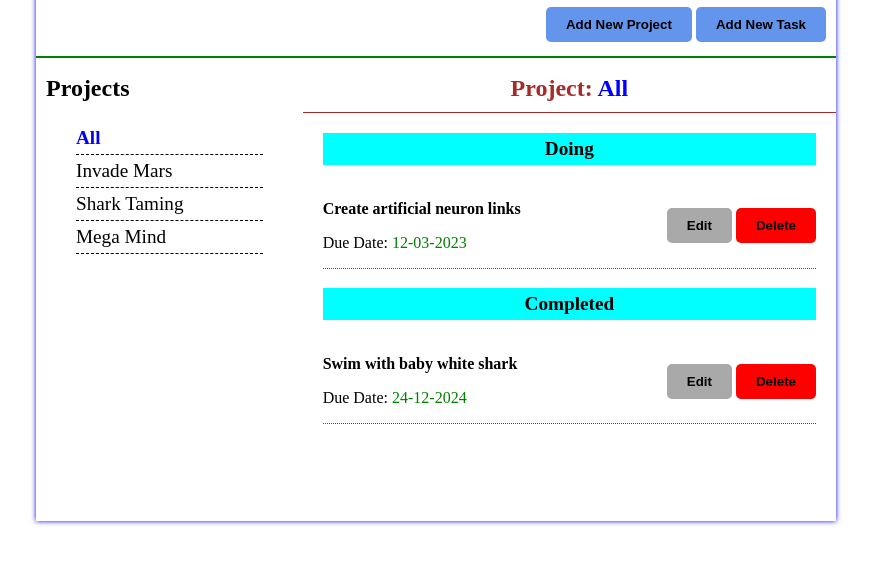
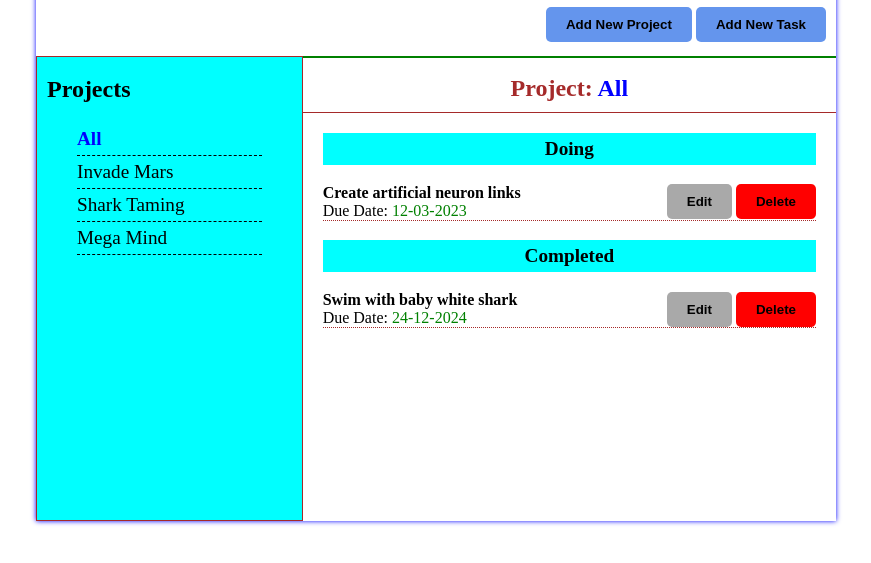
Before and after one commit to SonDo580/todo-list, a website built with webpack: page dist/index.html in a window 1280 px wide. Shown: the part 169-732 px from the top of the page, without its empty margins (204-1075 px from the left). Built offline with nearby package versions, Linux system fonts and the light colour scheme.

Commit message:
Restyle the task display

```diff
--- a/src/style.css
+++ b/src/style.css
@@ -68,6 +68,8 @@ button.danger:hover {
 #projects {
     overflow: auto;
     padding-left: 10px;
+    background-color: aqua;
+    border: 1px solid brown;
 }
 
 #projects h2 {
@@ -130,6 +132,11 @@ main .projectName {
     display: flex;
     justify-content: space-between;
     align-items: center;
+    margin-bottom: 10px;
+}
+
+.task .text p {
+    margin: 0;
 }
 
 .task .title {
```
